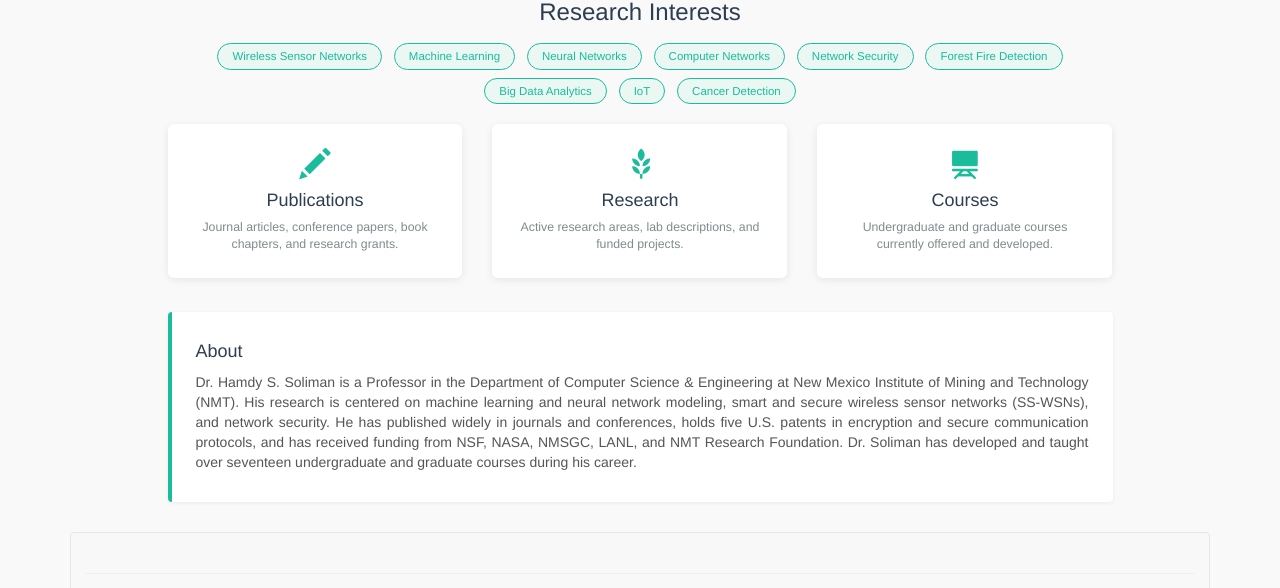
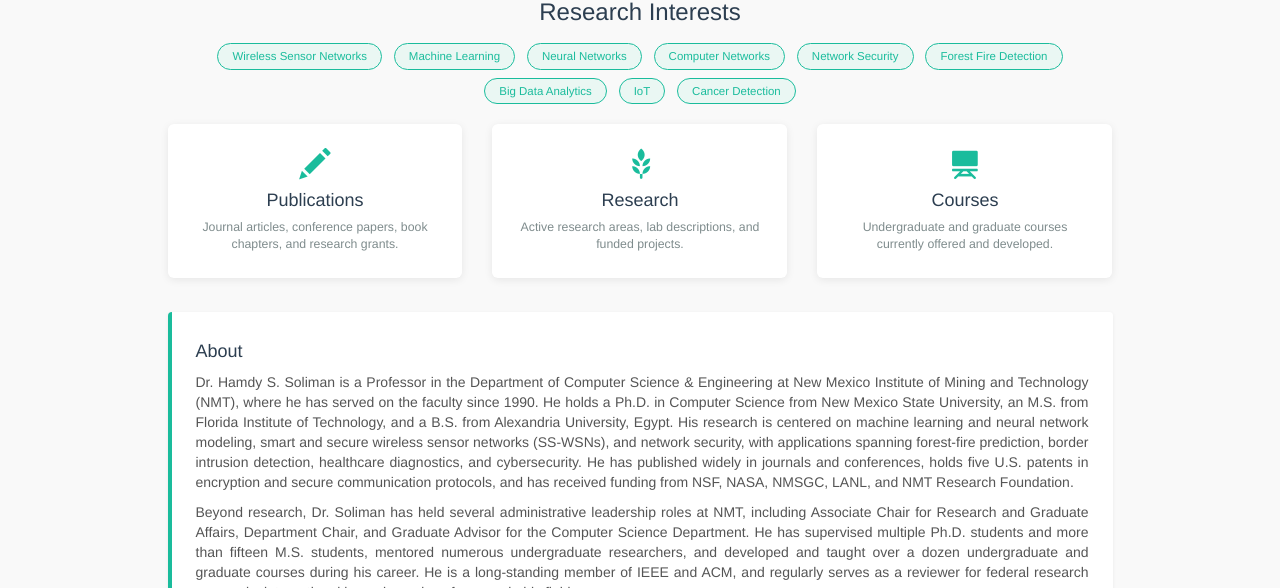
Before and after one commit to Im-tiaz/hamdy-soliman-website, a plain HTML site: page index.html in a window 1280 px wide. Shown: the part 557-1145 px from the top of the page. Drawn offline with nearby package versions, Linux system fonts and the light colour scheme.

Commit message:
Update index.html

```diff
--- a/index.html
+++ b/index.html
@@ -131,7 +131,7 @@
         <a href="publications.html" class="btn-hero">
           <span class="glyphicon glyphicon-pencil" style="margin-right:6px;"></span>View Publications
         </a>
-        <a href="https://scholar.google.com/citations?user=AJvh91MAAAAJ" target="_blank" class="btn-outline-hero">
+        <a href="https://scholar.google.com/citations?user=3aSBCKQAAAAJ&hl=en" target="_blank" class="btn-outline-hero">
           <span class="glyphicon glyphicon-new-window" style="margin-right:6px;"></span>Google Scholar
         </a>
         <a href="mailto:hamdy.soliman@nmt.edu" class="btn-outline-hero">
@@ -204,7 +204,10 @@
           <div class="about-box">
             <h4 style="color:#2c3e50;">About</h4>
             <p style="text-align:justify;color:#555;">
-              Dr. Hamdy S. Soliman is a Professor in the Department of Computer Science &amp; Engineering at New Mexico Institute of Mining and Technology (NMT). His research is centered on machine learning and neural network modeling, smart and secure wireless sensor networks (SS-WSNs), and network security. He has published widely in journals and conferences, holds five U.S. patents in encryption and secure communication protocols, and has received funding from NSF, NASA, NMSGC, LANL, and NMT Research Foundation. Dr. Soliman has developed and taught over seventeen undergraduate and graduate courses during his career.
+              Dr. Hamdy S. Soliman is a Professor in the Department of Computer Science &amp; Engineering at New Mexico Institute of Mining and Technology (NMT), where he has served on the faculty since 1990. He holds a Ph.D. in Computer Science from New Mexico State University, an M.S. from Florida Institute of Technology, and a B.S. from Alexandria University, Egypt. His research is centered on machine learning and neural network modeling, smart and secure wireless sensor networks (SS-WSNs), and network security, with applications spanning forest-fire prediction, border intrusion detection, healthcare diagnostics, and cybersecurity. He has published widely in journals and conferences, holds five U.S. patents in encryption and secure communication protocols, and has received funding from NSF, NASA, NMSGC, LANL, and NMT Research Foundation.
+            </p>
+            <p style="text-align:justify;color:#555;">
+              Beyond research, Dr. Soliman has held several administrative leadership roles at NMT, including Associate Chair for Research and Graduate Affairs, Department Chair, and Graduate Advisor for the Computer Science Department. He has supervised multiple Ph.D. students and more than fifteen M.S. students, mentored numerous undergraduate researchers, and developed and taught over a dozen undergraduate and graduate courses during his career. He is a long-standing member of IEEE and ACM, and regularly serves as a reviewer for federal research proposals, international journals, and conferences in his field.
             </p>
           </div>
         </div>
```
